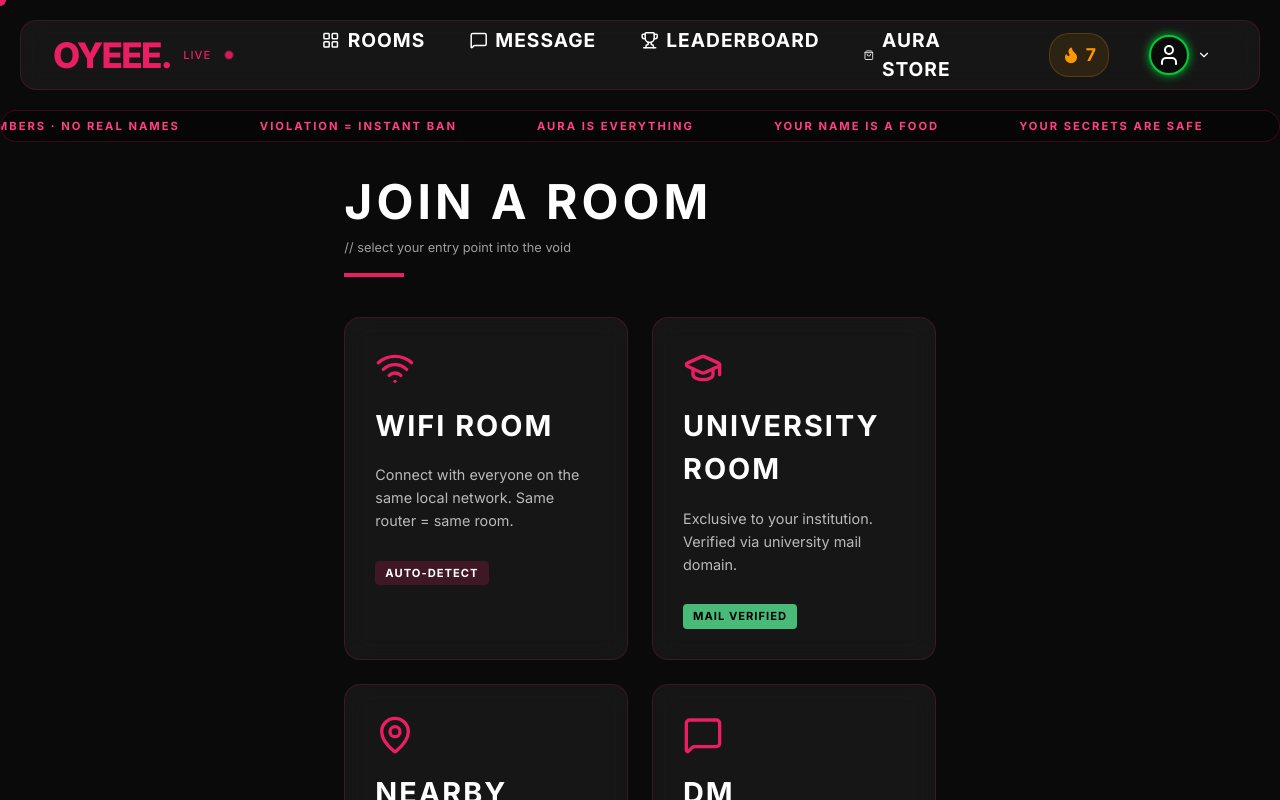
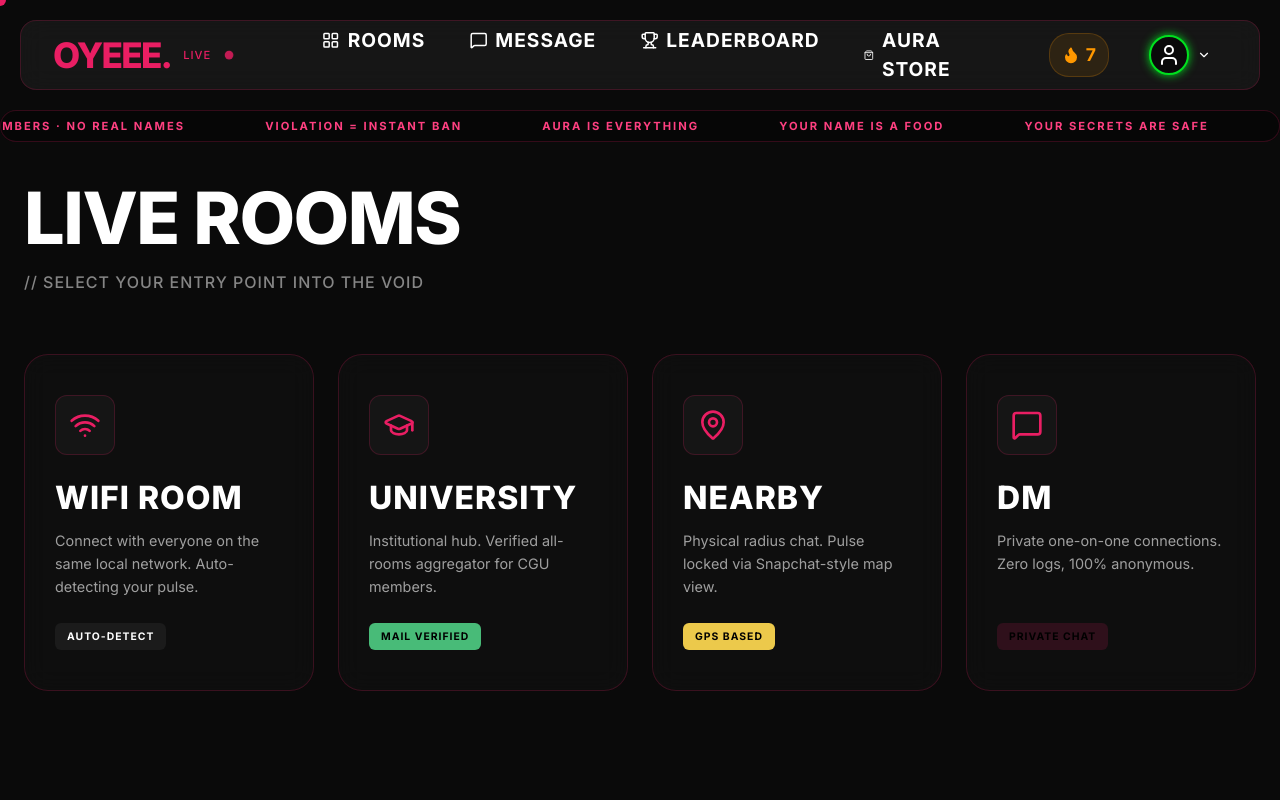
Before and after one commit to Anshu0105/Oyee_Project, a React (Create React App) app in the folder frontend/: page /rooms in a window 1280 px wide. Shown: the top 800 px of the page. Built offline with nearby package versions, Linux system fonts and the light colour scheme; no server answers.

Commit message:
Rooms Card Edit

```diff
--- a/frontend/src/pages/Rooms.js
+++ b/frontend/src/pages/Rooms.js
@@ -4,28 +4,51 @@ import { Wifi, GraduationCap, MapPin, MessageSquare, AlertCircle, Loader2 } from
 import { motion, AnimatePresence } from 'framer-motion';
 import { useUser } from '../context/UserContext';
 import { BACKEND_URL, safeFetch } from '../config';
-const RoomCard = ({ icon: Icon, title, desc, badge, badgeColor = 'var(--glass-border)', onClick, isLoading }) => (
+const RoomCard = ({ icon: Icon, title, desc, badge, badgeColor = 'rgba(255,255,255,0.05)', onClick, isLoading }) => (
   <div className="glass interactive hover-lift" onClick={onClick} style={{
-    padding: '30px',
+    padding: '40px 30px',
     display: 'flex',
     flexDirection: 'column',
-    gap: '16px',
+    gap: '24px',
     cursor: 'pointer',
     transition: 'all 0.3s',
     border: '1px solid var(--glass-border)',
-    position: 'relative',
-    overflow: 'hidden'
+    background: 'rgba(255, 255, 255, 0.02)',
+    borderRadius: '24px',
+    height: '100%',
+    position: 'relative'
   }}>
-    <div style={{ color: 'var(--accent-primary)', display: 'flex', justifyContent: 'space-between', alignItems: 'center' }}>
-      <Icon size={40} />
-      {isLoading && <Loader2 size={24} className="spin" />}
+    <div style={{
+      width: '60px',
+      height: '60px',
+      background: 'rgba(255, 255, 255, 0.03)',
+      border: '1px solid var(--glass-border)',
+      borderRadius: '12px',
+      display: 'flex',
+      alignItems: 'center',
+      justifyContent: 'center',
+      color: 'var(--accent-primary)'
+    }}>
+      <Icon size={32} />
     </div>
-    <h3 style={{ fontFamily: 'var(--font-bebas)', fontSize: '1.8rem', letterSpacing: '2px' }}>{title}</h3>
-    <p style={{ fontSize: '0.9rem', opacity: 0.7, lineHeight: '1.6' }}>{desc}</p>
-    <div style={{ display: 'flex', justifyContent: 'space-between', alignItems: 'center', marginTop: '12px' }}>
+
+    <div style={{ display: 'flex', flexDirection: 'column', gap: '12px', flex: 1 }}>
+      <h3 style={{ fontWeight: '800', fontSize: '2rem', letterSpacing: '1px', color: '#fff', lineHeight: 1.2 }}>{title}</h3>
+      <p style={{ fontSize: '0.9rem', opacity: 0.6, lineHeight: '1.6', color: 'var(--text-main)' }}>{desc}</p>
+    </div>
+
+    <div style={{ display: 'flex', alignItems: 'center', gap: '8px' }}>
       <span style={{
-        fontSize: '0.7rem', padding: '4px 10px', background: badgeColor, borderRadius: '4px', letterSpacing: '1px', color: badgeColor !== 'var(--glass-border)' ? '#000' : '#fff', fontWeight: 'bold'
+        fontSize: '0.65rem',
+        padding: '6px 12px',
+        background: badgeColor,
+        borderRadius: '6px',
+        letterSpacing: '1px',
+        color: badgeColor !== 'rgba(255,255,255,0.05)' ? '#000' : '#fff',
+        fontWeight: '700',
+        fontFamily: 'var(--font-mono)'
       }}>{badge}</span>
+      {isLoading && <Loader2 size={16} className="spin" style={{ color: 'var(--accent-primary)' }} />}
     </div>
   </div>
 );
@@ -35,26 +58,15 @@ const Rooms = () => {
   const { token } = useUser();
   const [error, setError] = useState('');
   const [loadingRoom, setLoadingRoom] = useState(null);
-  const hashString = (str) => {
-    let hash = 0;
-    for (let i = 0; i < str.length; i++) {
-        const char = str.charCodeAt(i);
-        hash = ((hash << 5) - hash) + char;
-        hash = hash & hash;
-    }
-    return Math.abs(hash).toString(16);
-  };
 
   const handleWifiRoom = async () => {
     setError('');
     setLoadingRoom('wifi');
     try {
-      // Step 1: Get the user's public IPv4 from a reliable third-party service
       const ipRes = await fetch('https://api.ipify.org?format=json');
       const ipData = await ipRes.json();
       const publicIp = ipData.ip;
 
-      // Step 2: Send it to the backend for secure hashing into a room ID
       const data = await safeFetch('/api/rooms/wifi/discover', {
         method: 'POST',
         headers: {
@@ -125,18 +137,17 @@ const Rooms = () => {
   };
 
   const rooms = [
-    { id: 'wifi', title: 'WIFI ROOM', icon: Wifi, desc: 'Connect with everyone on the same local network. Same router = same room.', badge: 'AUTO-DETECT', onClick: handleWifiRoom },
-    { id: 'uni', title: 'UNIVERSITY ROOM', icon: GraduationCap, desc: 'Exclusive to your institution. Verified via university mail domain.', badge: 'MAIL VERIFIED', badgeColor: '#48bb78', onClick: handleUniversityRoom },
-    { id: 'nearby', title: 'NEARBY ROOMS', icon: MapPin, desc: 'Discover chat rooms within your physical radius. GPS locked.', badge: 'GPS BASED', badgeColor: '#ecc94b', onClick: handleNearbyRoom },
-    { id: 'dm', title: 'DM', icon: MessageSquare, desc: 'Direct anonymous messages. Connect with your campus peers privately.', badge: 'PRIVATE CHAT', onClick: () => navigate('/messages') },
+    { id: 'wifi', title: 'WIFI ROOM', icon: Wifi, desc: 'Connect with everyone on the same local network. Auto-detecting your pulse.', badge: 'AUTO-DETECT', onClick: handleWifiRoom },
+    { id: 'uni', title: 'UNIVERSITY', icon: GraduationCap, desc: 'Institutional hub. Verified all-rooms aggregator for CGU members.', badge: 'MAIL VERIFIED', badgeColor: '#48bb78', onClick: handleUniversityRoom },
+    { id: 'nearby', title: 'NEARBY', icon: MapPin, desc: 'Physical radius chat. Pulse locked via Snapchat-style map view.', badge: 'GPS BASED', badgeColor: '#ecc94b', onClick: handleNearbyRoom },
+    { id: 'dm', title: 'DM', icon: MessageSquare, desc: 'Private one-on-one connections. Zero logs, 100% anonymous.', badge: 'PRIVATE CHAT', badgeColor: 'rgba(233, 30, 99, 0.15)', onClick: () => navigate('/messages') },
   ];
 
   return (
-    <div style={{ padding: '24px', maxWidth: '1200px', margin: '0 auto', color: 'var(--text-main)' }}>
-      <div style={{ marginBottom: '40px' }}>
-        <h1 style={{ fontFamily: 'var(--font-bebas)', fontSize: '3rem', letterSpacing: '4px' }}>JOIN A ROOM</h1>
-        <p style={{ fontFamily: 'var(--font-mono)', fontSize: '0.8rem', opacity: 0.6 }}>// select your entry point into the void</p>
-        <div style={{ width: '60px', height: '4px', background: 'var(--accent-primary)', marginTop: '16px' }} />
+    <div style={{ padding: '40px 24px', maxWidth: '1400px', margin: '0 auto', color: 'var(--text-main)' }}>
+      <div style={{ marginBottom: '60px' }}>
+        <h1 style={{ fontWeight: '800', fontSize: '4.5rem', letterSpacing: '-0.02em', lineHeight: 1, marginBottom: '16px' }}>LIVE ROOMS</h1>
+        <p style={{ fontWeight: '500', fontSize: '1rem', opacity: 0.5, letterSpacing: '1px' }}>// SELECT YOUR ENTRY POINT INTO THE VOID</p>
       </div>
 
       <AnimatePresence>
@@ -145,9 +156,9 @@ const Rooms = () => {
             initial={{ opacity: 0, y: -20, height: 0 }}
             animate={{ opacity: 1, y: 0, height: 'auto' }}
             exit={{ opacity: 0, y: -20, height: 0 }}
-            style={{ marginBottom: '24px' }}
+            style={{ marginBottom: '32px' }}
           >
-            <div style={{ display: 'flex', alignItems: 'center', gap: '8px', color: 'var(--accent-primary)', padding: '16px', background: 'rgba(233, 30, 99, 0.1)', border: '1px solid var(--accent-primary)', borderRadius: '8px', fontSize: '0.9rem' }}>
+            <div style={{ display: 'flex', alignItems: 'center', gap: '8px', color: 'var(--accent-primary)', padding: '16px', background: 'rgba(233, 30, 99, 0.1)', border: '1px solid var(--accent-primary)', borderRadius: '12px', fontSize: '0.9rem' }}>
               <AlertCircle size={20} />
               {error}
             </div>
@@ -157,11 +168,13 @@ const Rooms = () => {
 
       <div style={{
         display: 'grid',
-        gridTemplateColumns: 'repeat(auto-fill, minmax(280px, 1fr))',
+        gridTemplateColumns: 'repeat(4, 1fr)',
         gap: '24px'
       }}>
         {rooms.map(room => (
-          <RoomCard key={room.id} {...room} isLoading={loadingRoom === room.id} />
+          <div key={room.id} style={{ height: '100%' }}>
+            <RoomCard {...room} isLoading={loadingRoom === room.id} />
+          </div>
         ))}
       </div>
       <style>{`.spin { animation: spin 1s linear infinite; } @keyframes spin { 100% { transform: rotate(360deg); } }`}</style>
```
